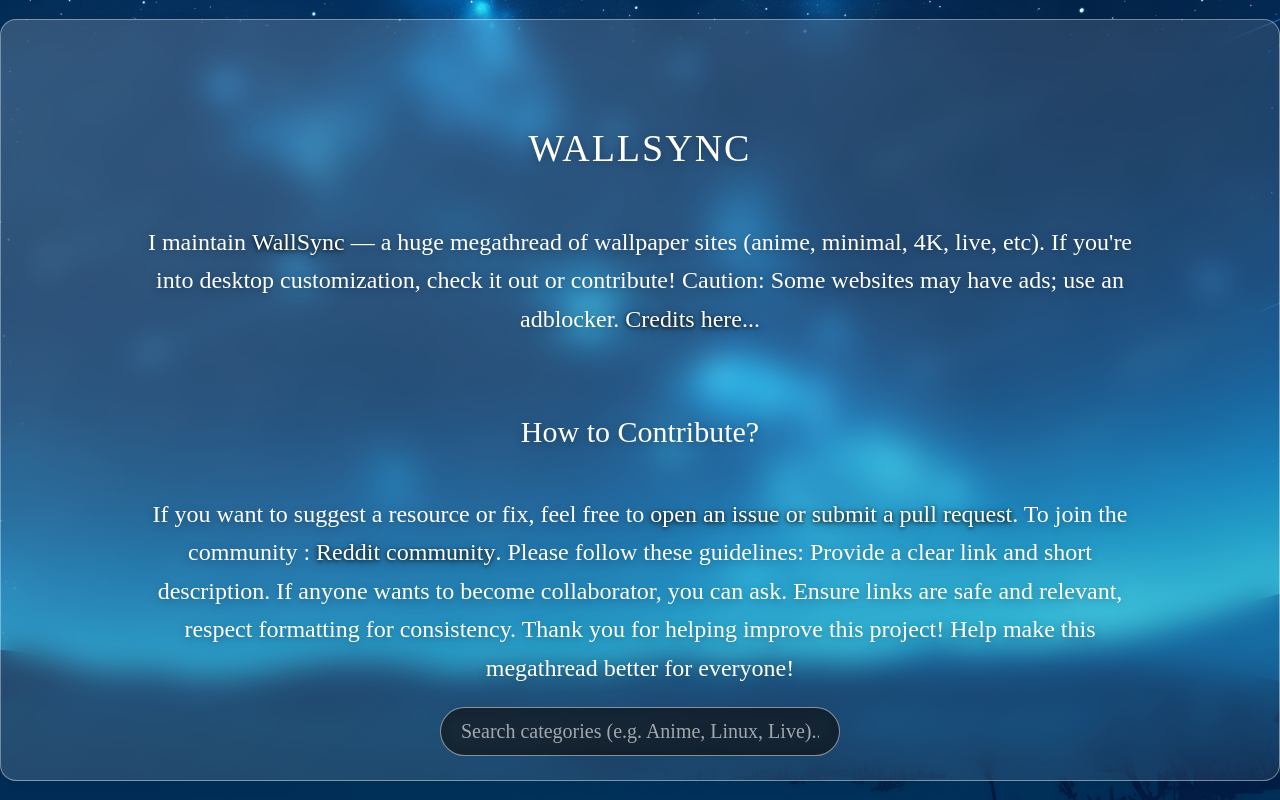
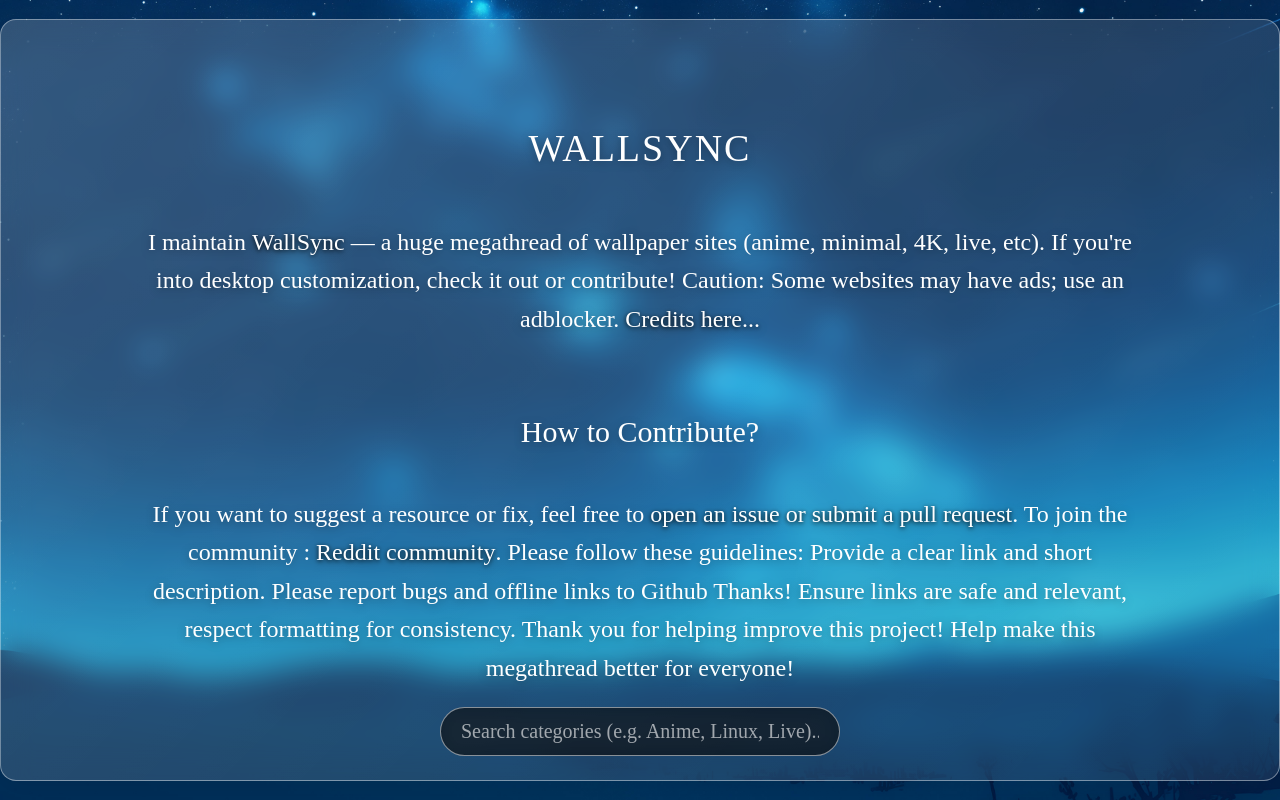
Before and after one commit to roigoatzzz/Wallsync, a plain HTML site: page docs/index.html in a window 1280 px wide. Drawn offline with nearby package versions, Linux system fonts and the light colour scheme; a web font is replaced by a local one.

```diff
--- a/docs/index.html
+++ b/docs/index.html
@@ -26,7 +26,7 @@ To join the community : <a href="https://www.reddit.com/r/WallSyncHub/">Reddit c
 Please follow these guidelines:
 Provide a clear link and short description.
 
-If anyone wants to become collaborator, you can ask.
+Please report bugs and offline links to Github Thanks!
 
 Ensure links are safe and relevant, respect formatting for consistency.
 
```
